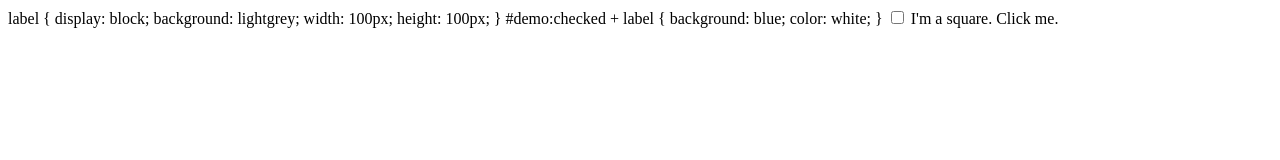
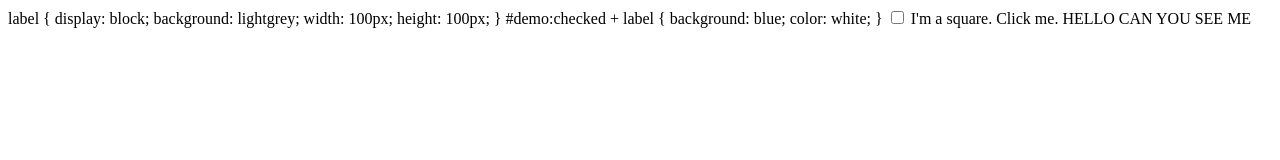
Before and after one commit to wdya/Theory, a plain HTML site: page index.html in a window 1280 px wide. Drawn offline with Linux system fonts and the light colour scheme.

Commit message:
Update index.html

```diff
--- a/index.html
+++ b/index.html
@@ -18,5 +18,7 @@
 
     <input type="checkbox" id="demo"/>
     <label for="demo"> I'm a square. Click me.</label>
+
+     HELLO CAN YOU SEE ME
   </body>
 </html>
```
